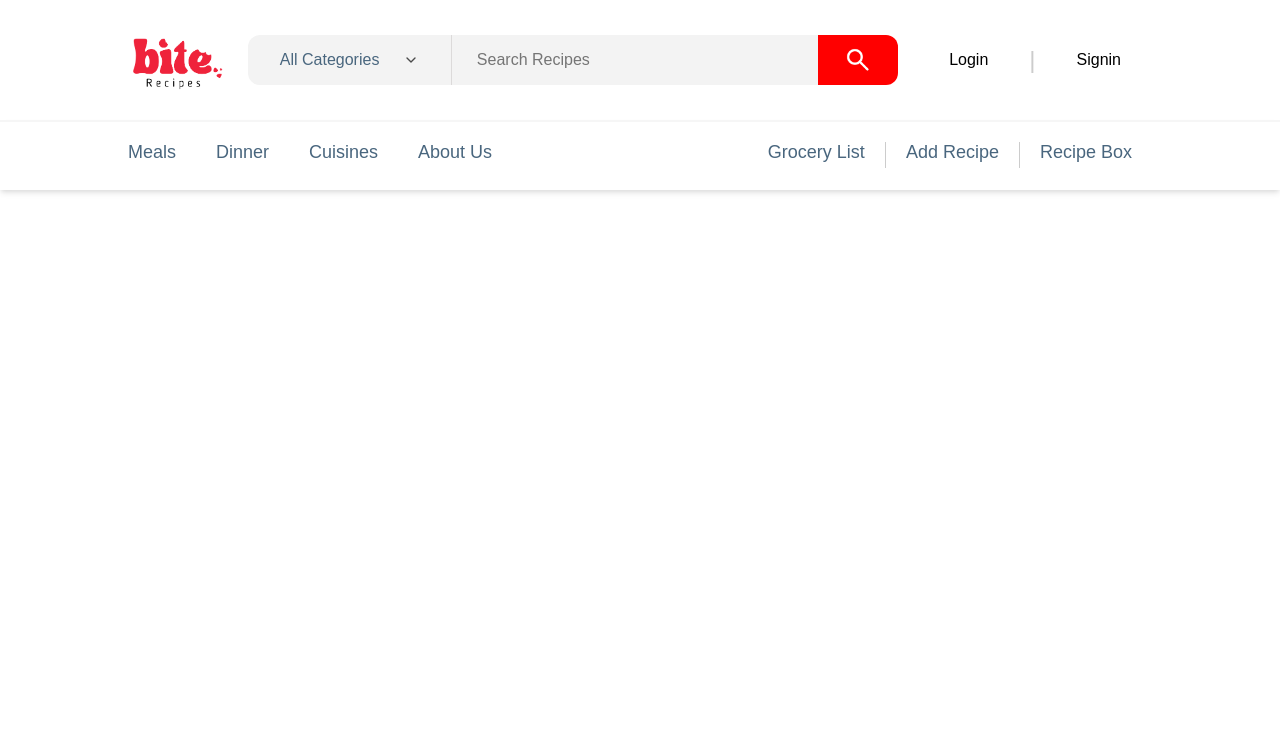
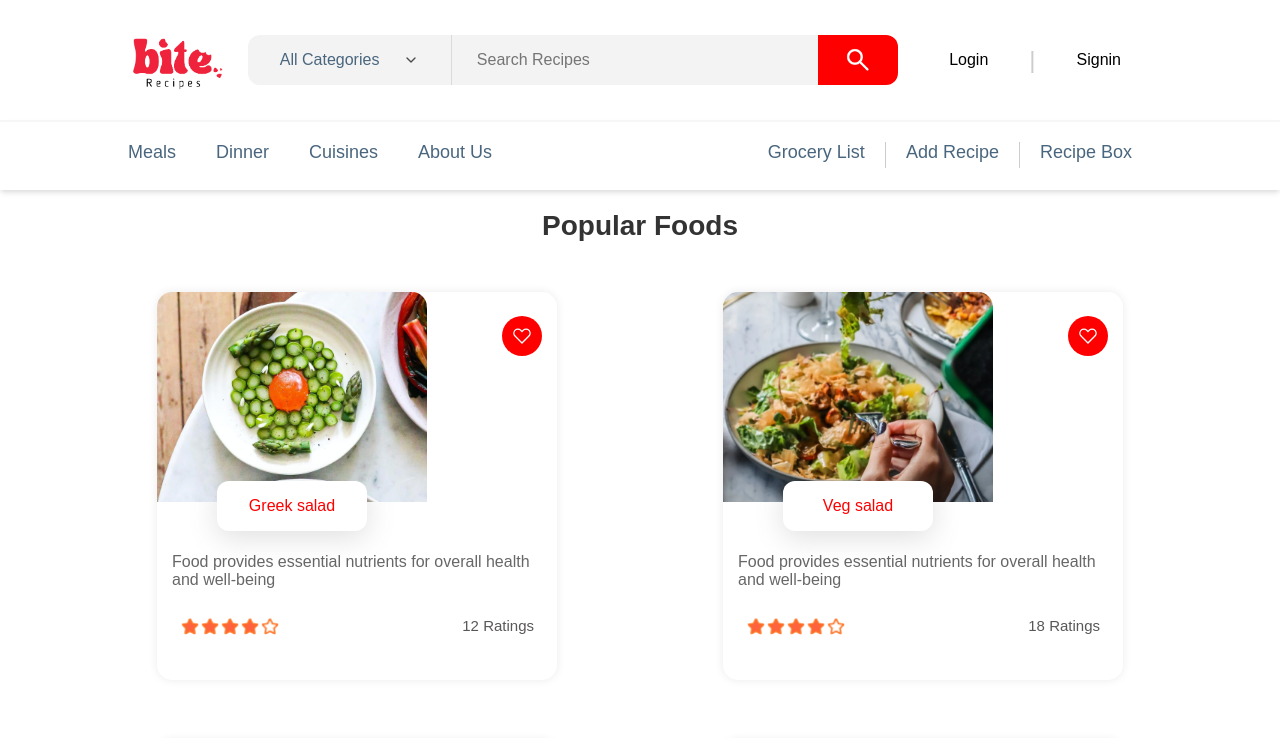
Before and after one commit to sneha-at-hub/recipe-sharing-application, a React (Vite) app in the folder frontend/: page /popular in a window 1280 px wide. Shown: the top 738 px of the page. Built offline with nearby package versions, Linux system fonts and the light colour scheme.

Commit message:
popular recipes

```diff
--- a/frontend/package.json
+++ b/frontend/package.json
@@ -13,6 +13,7 @@
     "@fortawesome/fontawesome-svg-core": "^6.6.0",
     "@fortawesome/free-solid-svg-icons": "^6.6.0",
     "@fortawesome/react-fontawesome": "^0.2.2",
+    "prop-types": "^15.8.1",
     "react": "^18.3.1",
     "react-dom": "^18.3.1",
     "react-icons": "^5.3.0",
--- a/frontend/src/App.jsx
+++ b/frontend/src/App.jsx
@@ -3,6 +3,7 @@ import Navbar from './components/Navbar/Navbar'
 import Home from './pages/Home/Home'
 import { Route, Routes } from 'react-router-dom'
 import Meals from './pages/Meals/Meals'
+import Popular from './components/Popular/Popular'
 
 
 const App = () => {
@@ -13,6 +14,7 @@ const App = () => {
 
       < Route path='/' element={<Home/>} />
       < Route path='/Meals' element={<Meals/>} />
+      < Route path='/popular' element={<Popular/>} />
 
 
       </Routes>
--- /dev/null
+++ b/frontend/src/components/Popular/Popular.css
@@ -0,0 +1,34 @@
+.popular-container {
+    width: 90%;
+    max-width: 1200px;
+    margin: 0 auto;
+    padding: 20px;
+  }
+
+  .popular-container h2 {
+    text-align: center;
+    font-size: 28px;
+    margin-bottom: 30px;
+    color: #333;
+  }
+
+  .popular-grid {
+    display: flex;
+    flex-wrap: wrap;
+    gap: 20px;
+    justify-content: center;
+  }
+
+  /* Media Queries for responsiveness */
+  @media (max-width: 1200px) {
+    .popular-grid {
+      gap: 15px;
+    }
+  }
+
+  @media (max-width: 768px) {
+    .popular-grid {
+      flex-direction: column;
+      align-items: center;
+    }
+  }
--- /dev/null
+++ b/frontend/src/components/Popular/Popular.jsx
@@ -0,0 +1,28 @@
+import React, { useContext } from 'react';
+import './Popular.css';
+import FoodItem from '../FoodItem/FoodItem';
+import { StoreContext } from '../../context/StoreContext';
+
+const Popular = () => {
+  const { food_list } = useContext(StoreContext);
+
+  return (
+    <div className="popular-container">
+      <h2>Popular Foods</h2>
+      <div className="popular-grid">
+        {food_list.map((food) => (
+          <FoodItem
+            key={food.id}
+            id={food.id}
+            name={food.name}
+            ratings={food.ratings}
+            description={food.description}
+            image={food.image}
+          />
+        ))}
+      </div>
+    </div>
+  );
+};
+
+export default Popular;
```
Also changed, not shown: 1 other file (tests, documents, lock files or other folders).
